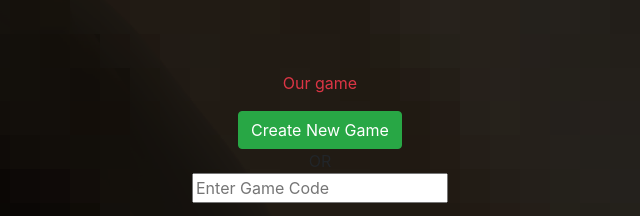
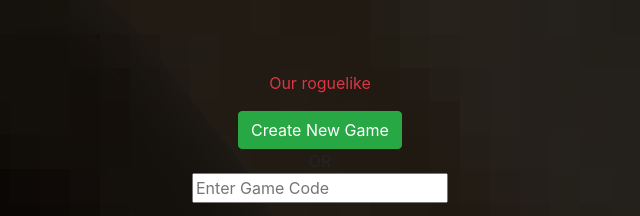
Before and after one commit to doomedboi/cardroguelike, a plain HTML site: page src/game/index.html in a window 1280 px wide. Shown: the part 236-452 px from the top of the page, 320-960 px from the left. Drawn offline with nearby package versions, Linux system fonts and the light colour scheme; no server answers.

Commit message:
we work together bruh

```diff
--- a/src/game/index.html
+++ b/src/game/index.html
@@ -21,7 +21,7 @@
         <span id="createdGameId"></span>
         <div id="startScreen" class="h-100">
             <div class="d-flex flex-column align-items-center justify-content-center h-100">
-                <p class="text-danger">Our game</p>
+                <p class="text-danger">Our roguelike</p>
                 <button
                         type="submit"
                         class="btn btn-success"
```
